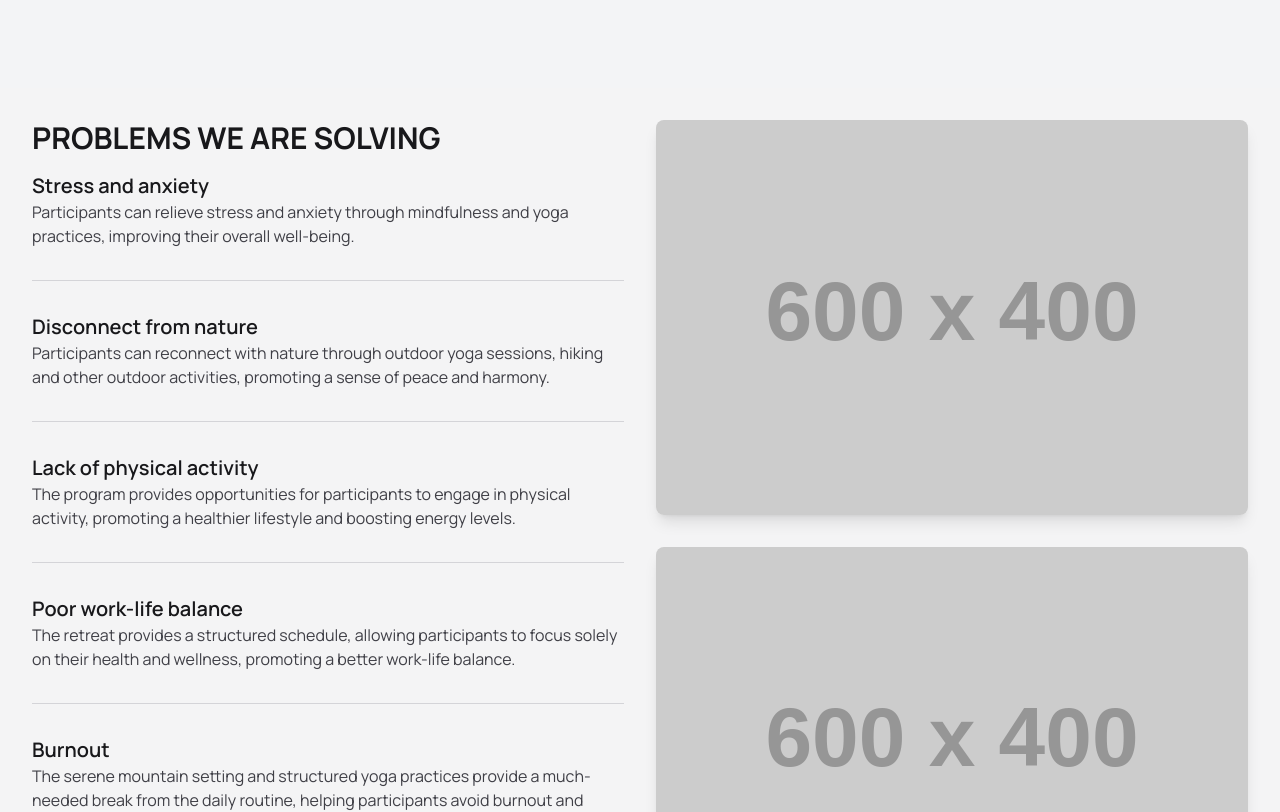
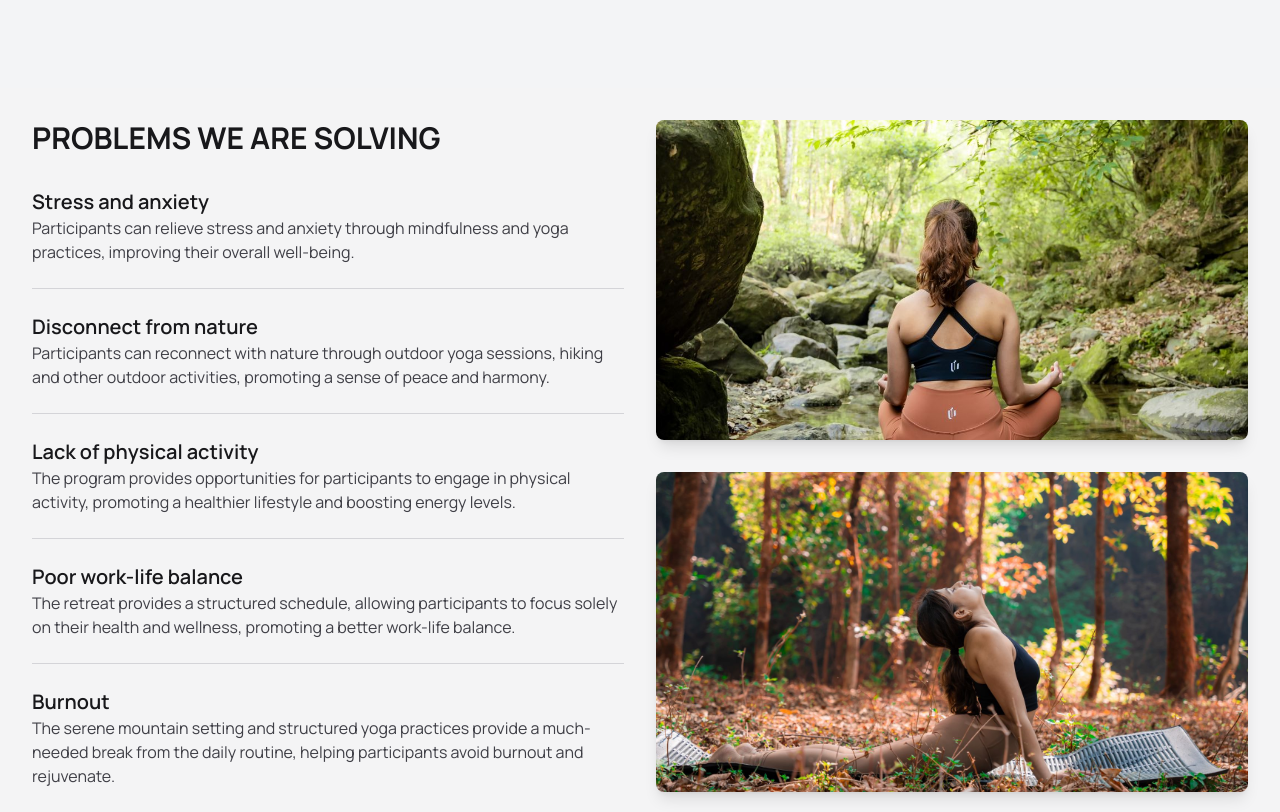
Before and after one commit to bhandaripawan8/Yoga-MERN, a React (Vite) app: page / in a window 1280 px wide. Shown: the part 900-1712 px from the top of the page. Built offline with nearby package versions, Linux system fonts and the light colour scheme.

Commit message:
images redesigned for problem component

```diff
--- a/src/Routes/Routers.jsx
+++ b/src/Routes/Routers.jsx
@@ -1,9 +1,9 @@
 import React from 'react'
+import {Routes, Route} from 'react-router-dom';
 import Home from '../components/Home/Home'
 import Contacts from '../components/Contact/Contact'
 import Login from '../Pages/Login'
 import Signup from '../Pages/Signup'
-import {Routes, Route} from 'react-router-dom';
 import Tarevir from '../components/Sessions/Tarevir'
 import Gallery from '../components/Gallery/Gallery'
 import Aboutus from '../components/AboutMe/AboutUs'
--- a/src/components/ProblemsAndPrograms/Problems.jsx
+++ b/src/components/ProblemsAndPrograms/Problems.jsx
@@ -1,50 +1,85 @@
-import React from 'react'
+import React from "react";
+import image2 from "../../assets/images/photoshoot7.jpg";
+import image1 from "../../assets/images/photoshoot10.jpg";
 
 const Problems = () => {
   return (
     <>
 <div className="bg-zinc-100 dark:bg-zinc-800 p-8">
   <div className="max-w-7xl mx-auto grid grid-cols-1 md:grid-cols-2 gap-8">
-    <div>
-      <h2 className="text-3xl font-bold text-zinc-900 dark:text-white mb-4">PROBLEMS WE ARE SOLVING</h2>
-      <div className="space-y-8">
+    <div className="space-y-8">
+      <h2 className="text-3xl font-bold text-zinc-900 dark:text-white mb-4">
+        PROBLEMS WE ARE SOLVING
+      </h2>
+      <div className="space-y-6">
         <div>
-          <h3 className="text-xl font-semibold text-zinc-900 dark:text-white">Stress and anxiety</h3>
-          <p className="text-zinc-700 dark:text-zinc-300">Participants can relieve stress and anxiety through mindfulness and yoga practices, improving their overall well-being.</p>
+          <h3 className="text-xl font-semibold text-zinc-900 dark:text-white">
+            Stress and anxiety
+          </h3>
+          <p className="text-zinc-700 dark:text-zinc-300">
+            Participants can relieve stress and anxiety through mindfulness and yoga practices, improving their overall well-being.
+          </p>
         </div>
         <hr className="border-zinc-300 dark:border-zinc-600" />
         <div>
-          <h3 className="text-xl font-semibold text-zinc-900 dark:text-white">Disconnect from nature</h3>
-          <p className="text-zinc-700 dark:text-zinc-300">Participants can reconnect with nature through outdoor yoga sessions, hiking and other outdoor activities, promoting a sense of peace and harmony.</p>
+          <h3 className="text-xl font-semibold text-zinc-900 dark:text-white">
+            Disconnect from nature
+          </h3>
+          <p className="text-zinc-700 dark:text-zinc-300">
+            Participants can reconnect with nature through outdoor yoga sessions, hiking and other outdoor activities, promoting a sense of peace and harmony.
+          </p>
         </div>
         <hr className="border-zinc-300 dark:border-zinc-600" />
         <div>
-          <h3 className="text-xl font-semibold text-zinc-900 dark:text-white">Lack of physical activity</h3>
-          <p className="text-zinc-700 dark:text-zinc-300">The program provides opportunities for participants to engage in physical activity, promoting a healthier lifestyle and boosting energy levels.</p>
+          <h3 className="text-xl font-semibold text-zinc-900 dark:text-white">
+            Lack of physical activity
+          </h3>
+          <p className="text-zinc-700 dark:text-zinc-300">
+            The program provides opportunities for participants to engage in physical activity, promoting a healthier lifestyle and boosting energy levels.
+          </p>
         </div>
         <hr className="border-zinc-300 dark:border-zinc-600" />
         <div>
-          <h3 className="text-xl font-semibold text-zinc-900 dark:text-white">Poor work-life balance</h3>
-          <p className="text-zinc-700 dark:text-zinc-300">The retreat provides a structured schedule, allowing participants to focus solely on their health and wellness, promoting a better work-life balance.</p>
+          <h3 className="text-xl font-semibold text-zinc-900 dark:text-white">
+            Poor work-life balance
+          </h3>
+          <p className="text-zinc-700 dark:text-zinc-300">
+            The retreat provides a structured schedule, allowing participants to focus solely on their health and wellness, promoting a better work-life balance.
+          </p>
         </div>
         <hr className="border-zinc-300 dark:border-zinc-600" />
         <div>
-          <h3 className="text-xl font-semibold text-zinc-900 dark:text-white">Burnout</h3>
-          <p className="text-zinc-700 dark:text-zinc-300">The serene mountain setting and structured yoga practices provide a much-needed break from the daily routine, helping participants avoid burnout and rejuvenate.</p>
+          <h3 className="text-xl font-semibold text-zinc-900 dark:text-white">
+            Burnout
+          </h3>
+          <p className="text-zinc-700 dark:text-zinc-300">
+            The serene mountain setting and structured yoga practices provide a much-needed break from the daily routine, helping participants avoid burnout and rejuvenate.
+          </p>
         </div>
       </div>
     </div>
-    <div className="space-y-8">
-      <img src="https://placehold.co/600x400" alt="Meditation" className="w-full h-auto rounded-lg shadow-lg" />
-      <img src="https://placehold.co/600x400" alt="Nature" className="w-full h-auto rounded-lg shadow-lg" />
+    <div className="flex flex-col space-y-8 h-[80vh]">
+      <div className="flex-1">
+        <img
+          src={image1}
+          alt="Meditation"
+          className="w-full h-[40vh] object-cover rounded-lg shadow-lg"
+        />
+      </div>
+      <div className="flex-1">
+        <img
+          src={image2}
+          alt="Nature"
+          className="w-full h-[40vh] object-cover rounded-lg shadow-lg"
+        />
+      </div>
     </div>
   </div>
 </div>
 
+
     </>
+  );
+};
 
-        )
-
-}
-
-export default Problems
+export default Problems;
```
